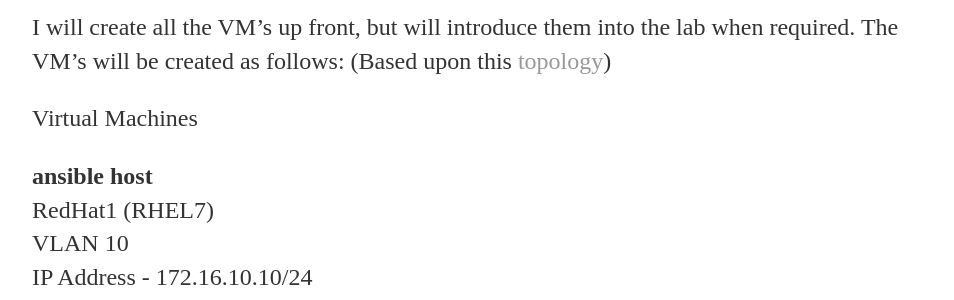
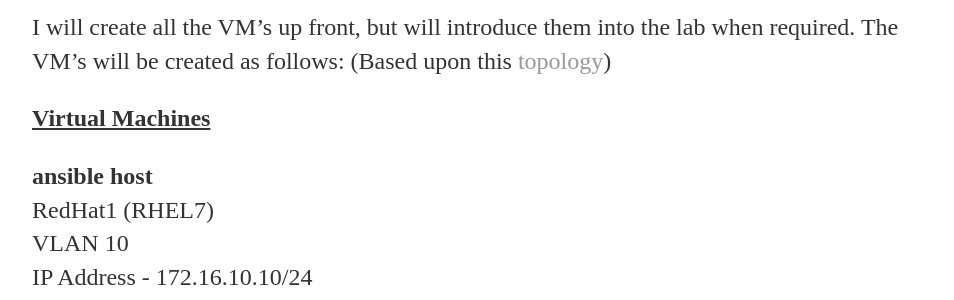
Before and after one commit to craigeowen/craigeowen.github.io, a Jekyll site: the page built from _posts/2018-04-06-Lab-environment.md, in a window 1280 px wide. Shown: the part 930-1230 px from the top of the page, without its empty margins (160-1114 px from the left). Built offline with Jekyll 4.4.1, drawn with Linux system fonts in a browser that asks for light colours.

Commit message:
Update 2018-04-06-Lab-environment.md

```diff
--- a/_posts/2018-04-06-Lab-environment.md
+++ b/_posts/2018-04-06-Lab-environment.md
@@ -23,7 +23,7 @@
 I will create all the VM's up front, but will introduce them into the lab when required. The VM's will be created as follows:
 (Based upon this <a href="https://github.com/craigeowen/my-network-ansible_playbooks/blob/master/2b.%20Laptop_Lab_JPEG.jpg">topology</a>)<br>
 
-<span class="underline">Virtual Machines</span>
+<b><u>Virtual Machines</u></b>
 
 <b>ansible host</b><br>
 RedHat1 (RHEL7)<br>
```
